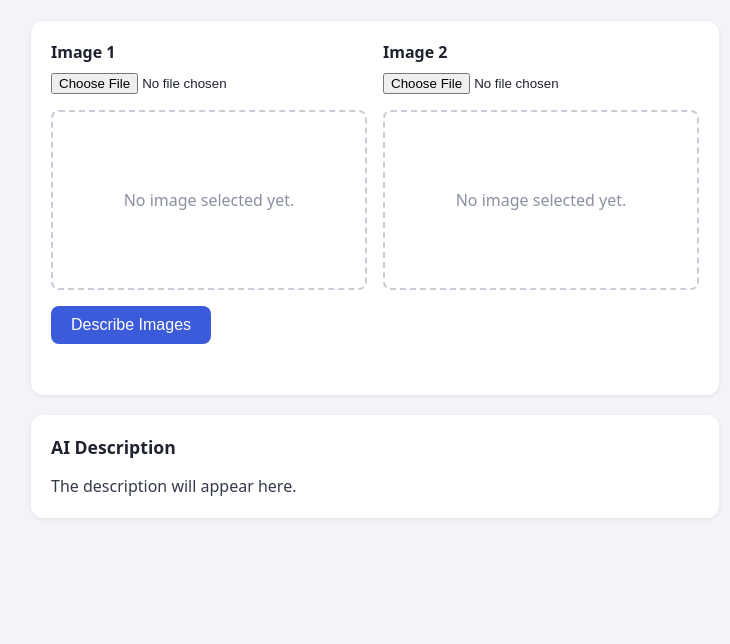
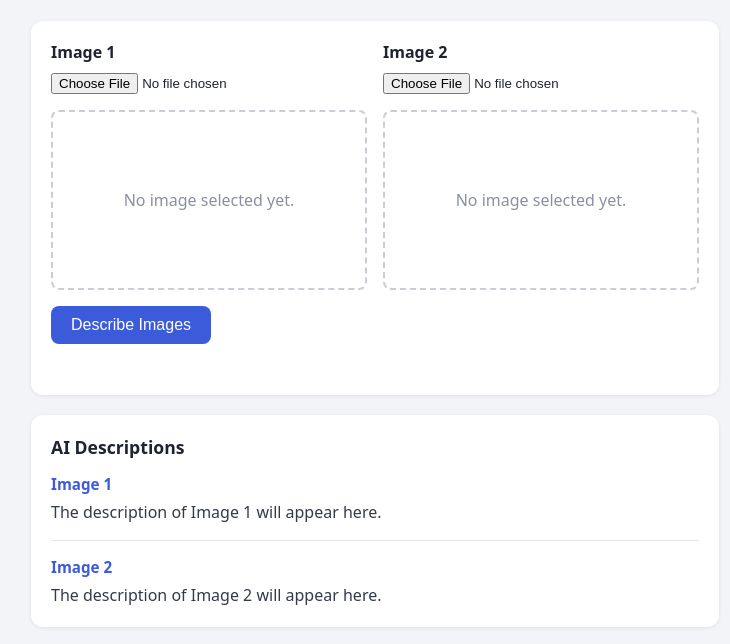
Before and after one commit to toastmalone3007/w6-codex-multimodal, a plain HTML site: page index.html in a window 1280 px wide. Shown: the part 104-748 px from the top of the page, without its empty margins (265-995 px from the left). Drawn offline with Linux system fonts and the light colour scheme.

Commit message:
Display separate image responses

```diff
--- a/index.html
+++ b/index.html
@@ -36,8 +36,15 @@
     </section>
 
     <section class="card">
-      <h2>AI Description</h2>
-      <div id="result" class="result">The description will appear here.</div>
+      <h2>AI Descriptions</h2>
+      <div class="result-block">
+        <h3>Image 1</h3>
+        <div id="result1" class="result">The description of Image 1 will appear here.</div>
+      </div>
+      <div class="result-block">
+        <h3>Image 2</h3>
+        <div id="result2" class="result">The description of Image 2 will appear here.</div>
+      </div>
     </section>
   </main>
 
--- a/style.css
+++ b/style.css
@@ -122,6 +122,18 @@ button:disabled {
   color: #c92a2a;
 }
 
+.result-block + .result-block {
+  margin-top: 16px;
+  padding-top: 16px;
+  border-top: 1px solid #e4e6ec;
+}
+
+.result-block h3 {
+  margin: 0 0 6px;
+  font-size: 0.95rem;
+  color: #3b5bdb;
+}
+
 .result {
   white-space: pre-wrap;
   line-height: 1.5;
```
Also changed, not shown: main.js (+6 -7 lines).
